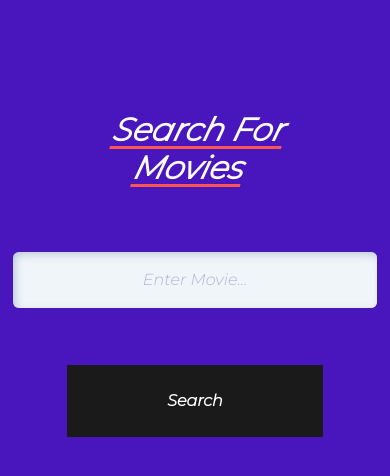
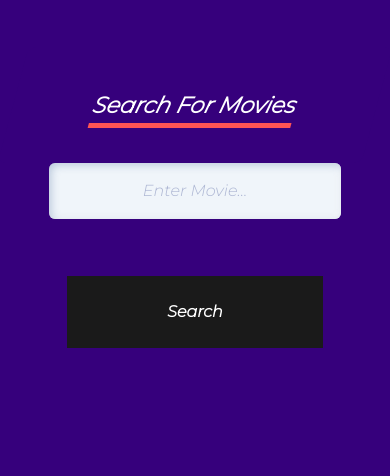
Before and after one commit to sosadaniel12/movieFinder, a plain HTML site: page index.html in a window 390 px wide. Drawn offline with nearby package versions, Linux system fonts and the light colour scheme; a web font is replaced by a local one.

Commit message:
touched up mobile

```diff
--- a/css/style.css
+++ b/css/style.css
@@ -5,7 +5,7 @@
 }
 
 body {
-  background-color: #4916be;
+  background-color: #36007c;
 }
 div.container {
   width: 100%;
@@ -31,12 +31,13 @@ div.container {
 }
 
 #header {
-  background-color: #4916be;
+  background-color: #36007c;
   font-weight: bold;
-  font-size: 2em;
+  font-size: 1.4em;
   text-decoration: underline;
   text-decoration-color: rgb(255, 84, 84);
-  text-underline-offset: 5px;
+  text-underline-offset: 10px;
+  text-decoration-thickness: 5px;
   transform: skew(-15deg);
 }
 
@@ -55,7 +56,7 @@ div.container {
 }
 
 #searchButton:hover {
-  background-color: #4916be;
+  background-color: #36007c;
   border: rgb(26, 26, 26) solid 5px;
   transition: ease-in-out 0.2s;
   transform: skew(-22deg);
@@ -72,6 +73,8 @@ div.jumbotron {
 
 #searchText {
   text-align: center;
+  width: 80%;
+  margin: auto;
 }
 
 img {
```
